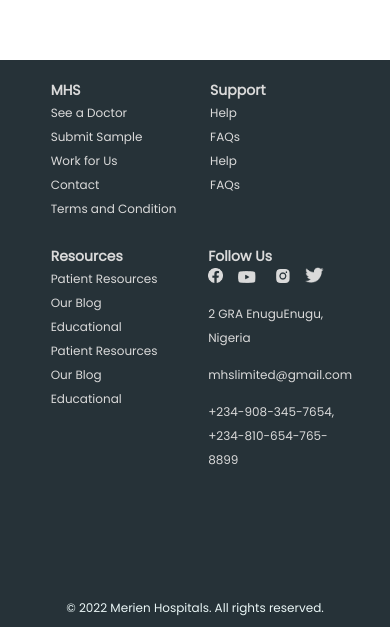
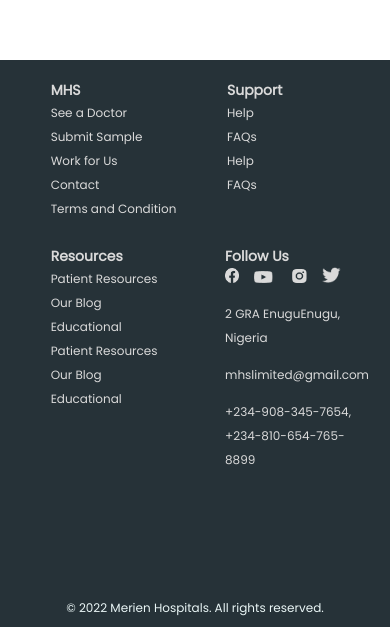
Before and after one commit to Sheila-a/Clientele, a React (Create React App) app: page / in a window 390 px wide. Shown: the part 1375-2002 px from the top of the page. Built offline with nearby package versions, Linux system fonts and the light colour scheme; a web font is replaced by a local one.

Commit message:
Test for Footer Responsiveness (11)

```diff
--- a/src/Components/Home/Footer/footer.css
+++ b/src/Components/Home/Footer/footer.css
@@ -128,7 +128,7 @@
   .bf2 {
     width: 70%;
     margin-bottom: 3vh;
-    margin-left: 4vh;
+    margin-left: 6vh;
   }
 
   .bf3 {
@@ -138,8 +138,8 @@
   }
 
   .bf4 {
-    width: 74%;
-    margin-left: 6vh;
+    width: 75%;
+    margin-left: 8vh;
   }
 
   .footer-h3 {
```
